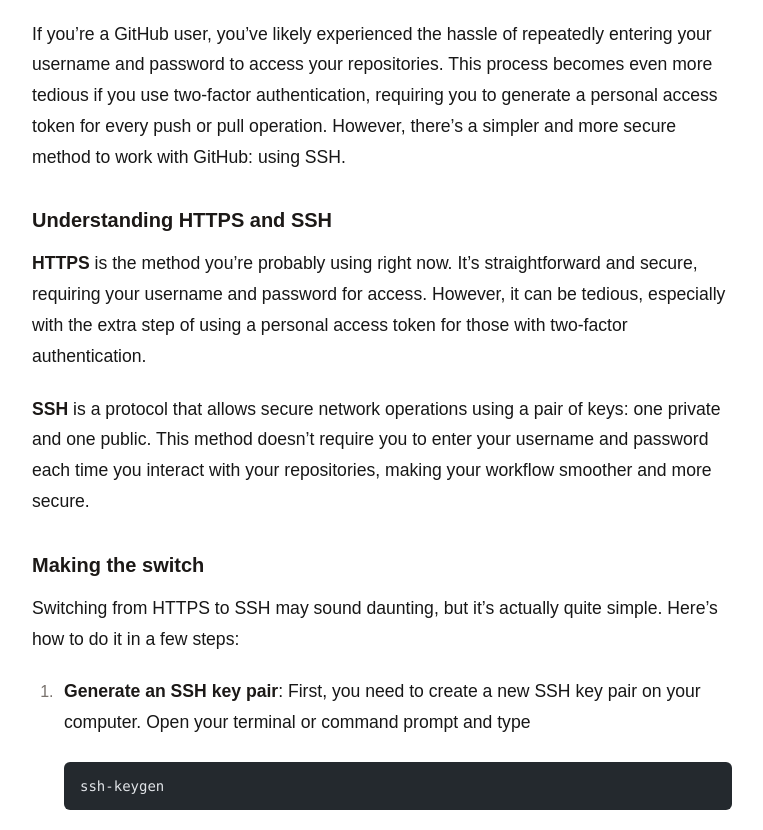
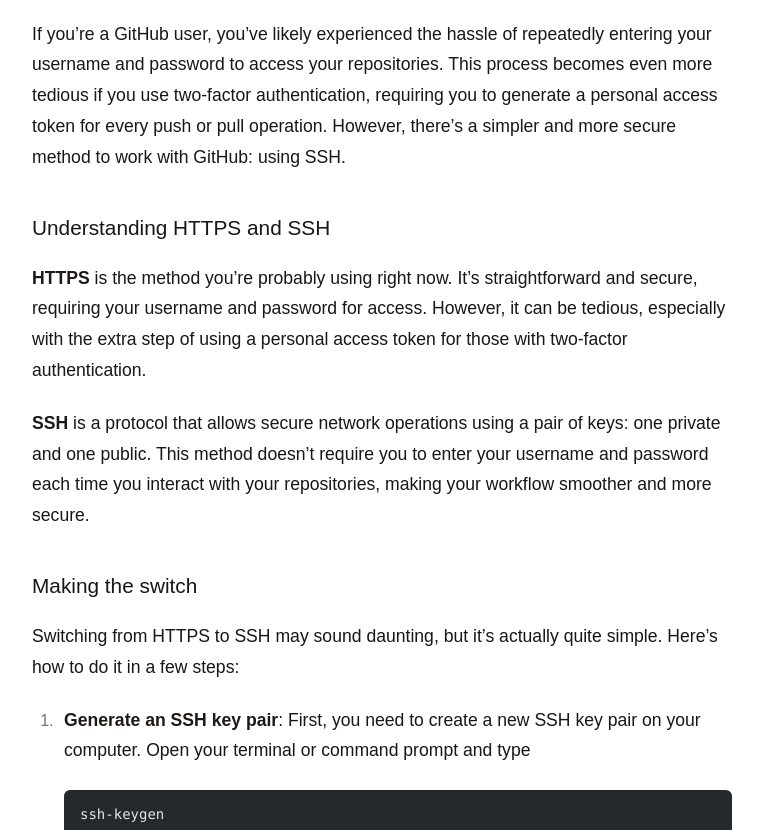
Before and after one commit to ikorotkaya/blog, an Astro site: page /posts/from-HTTPS-to-SSH in a window 1280 px wide. Shown: the part 259-1089 px from the top of the page, without its empty margins (258-1021 px from the left). Built offline with nearby package versions, Linux system fonts and the light colour scheme; Astro itself is replaced by a stand-in of ours; code samples lack their colours.

Commit message:
Change to h2

```diff
--- a/src/pages/posts/from-HTTPS-to-SSH.md
+++ b/src/pages/posts/from-HTTPS-to-SSH.md
@@ -7,13 +7,13 @@
 
 If you're a GitHub user, you've likely experienced the hassle of repeatedly entering your username and password to access your repositories. This process becomes even more tedious if you use two-factor authentication, requiring you to generate a personal access token for every push or pull operation. However, there's a simpler and more secure method to work with GitHub: using SSH.
 
-### Understanding HTTPS and SSH
+## Understanding HTTPS and SSH
 
 **HTTPS** is the method you're probably using right now. It's straightforward and secure, requiring your username and password for access. However, it can be tedious, especially with the extra step of using a personal access token for those with two-factor authentication.
 
 **SSH** is a protocol that allows secure network operations using a pair of keys: one private and one public. This method doesn't require you to enter your username and password each time you interact with your repositories, making your workflow smoother and more secure.
 
-### Making the switch
+## Making the switch
 
 Switching from HTTPS to SSH may sound daunting, but it's actually quite simple. Here's how to do it in a few steps:
 
```
